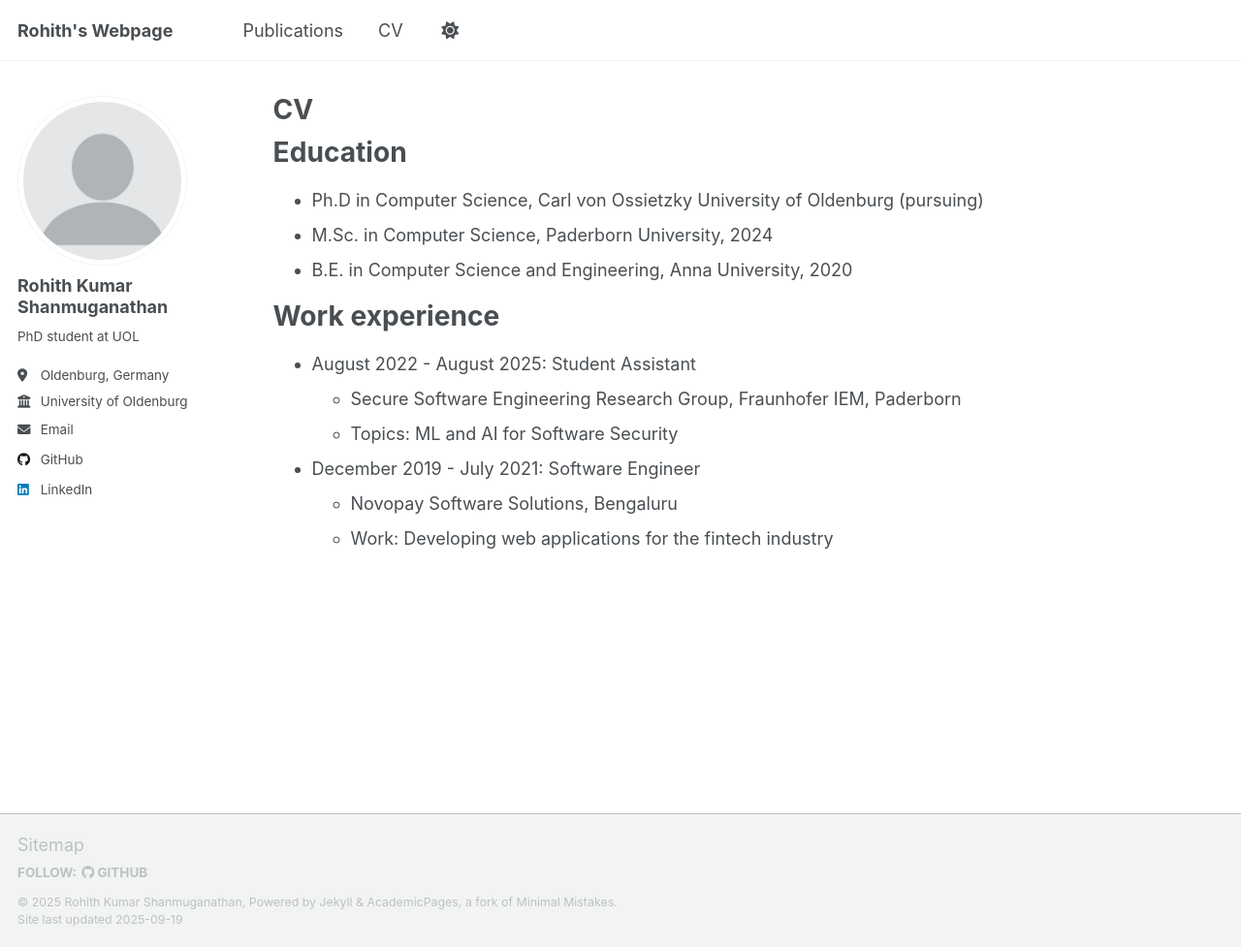
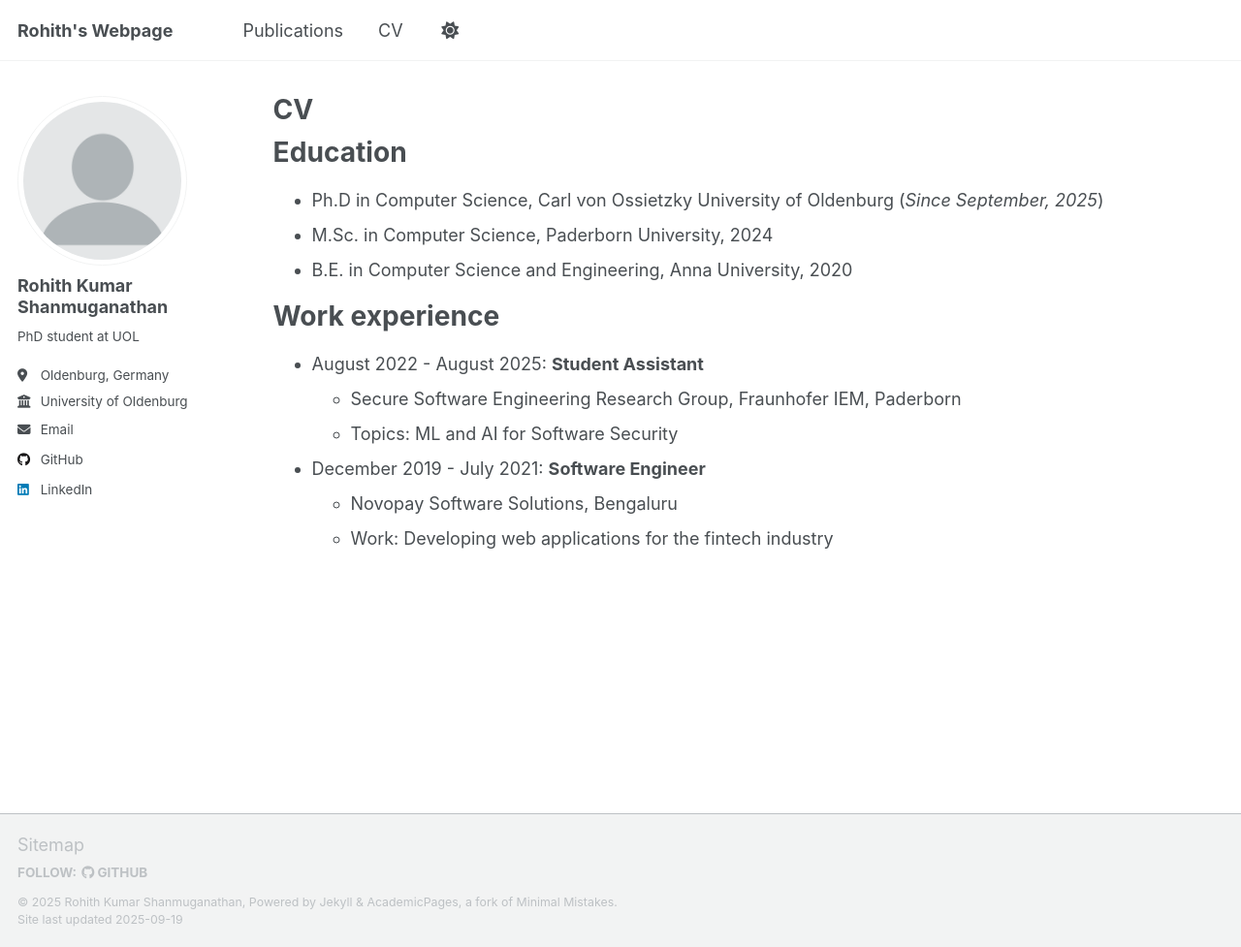
Before and after one commit to rohithsh/rohithsh.github.io, a Jekyll site: the page built from _pages/cv.md, in a window 1280 px wide and 977 px high. Shown: the whole window at 97% size. Built offline with Jekyll 4.4.1, drawn with Linux system fonts in a browser that asks for light colours; a script that is not in the unit is left out.

Commit message:
Update cv.md

```diff
--- a/_pages/cv.md
+++ b/_pages/cv.md
@@ -11,17 +11,17 @@ redirect_from:
 
 Education
 ======
-* Ph.D in Computer Science, Carl von Ossietzky University of Oldenburg (pursuing)
+* Ph.D in Computer Science, Carl von Ossietzky University of Oldenburg (_Since September, 2025_)
 * M.Sc. in Computer Science, Paderborn University, 2024
 * B.E. in Computer Science and Engineering, Anna University, 2020
 
 Work experience
 ======
-* August 2022 - August 2025: Student Assistant
+* August 2022 - August 2025: __Student Assistant__
   * Secure Software Engineering Research Group, Fraunhofer IEM, Paderborn
   * Topics: ML and AI for Software Security
 
-* December 2019 - July 2021: Software Engineer
+* December 2019 - July 2021: __Software Engineer__
   * Novopay Software Solutions, Bengaluru
   * Work: Developing web applications for the fintech industry
 
```
